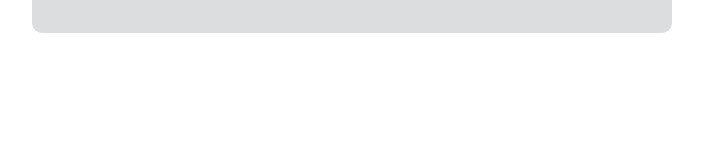
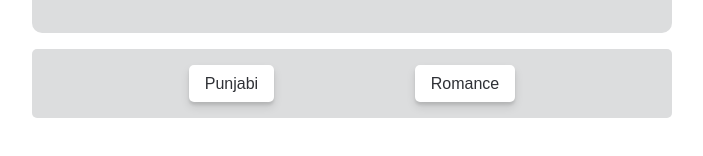
Before and after one commit to SK02K1/musicRec-using-styled-components, a React (Create React App) app: page / in a window 1280 px wide. Shown: the part 340-496 px from the top of the page, without its empty margins (288-991 px from the left). Built offline with nearby package versions, Linux system fonts and the light colour scheme.

Commit message:
add: Genre button component

```diff
--- a/src/App.js
+++ b/src/App.js
@@ -4,6 +4,7 @@ import { lightMode } from "./data/themes.js";
 import { useState } from "react";
 import { Nav } from "./components/Nav";
 import { Hero } from "./components/Hero";
+import { GenreBtnContainer } from "./components/GenreBtnContainer";
 
 export default function App() {
   const [appTheme, setAppTheme] = useState(lightMode);
@@ -13,6 +14,7 @@ export default function App() {
         <GlobalStyles />
         <Nav appThemeHandler={(themeName) => setAppTheme(themeName)} />
         <Hero />
+        <GenreBtnContainer />
       </ThemeProvider>
     </div>
   );
--- /dev/null
+++ b/src/components/GenreBtn.jsx
@@ -0,0 +1,5 @@
+import { StyledButton } from "./styles/Button.styled";
+
+export const GenreBtn = ({ btnName }) => {
+  return <StyledButton>{btnName}</StyledButton>;
+};
--- /dev/null
+++ b/src/components/GenreBtnContainer.jsx
@@ -0,0 +1,15 @@
+import { StlyedGenreBtnContainer } from "./styles/GenreBtnContainer.styled";
+import { getMusicDB } from "../data/MusicDB";
+import { GenreBtn } from "./GenreBtn";
+
+const musicCollection = getMusicDB();
+
+export const GenreBtnContainer = () => {
+  return (
+    <StlyedGenreBtnContainer>
+      {Object.keys(musicCollection).map((genre) => {
+        return <GenreBtn btnName={genre} />;
+      })}
+    </StlyedGenreBtnContainer>
+  );
+};
--- /dev/null
+++ b/src/components/styles/GenreBtnContainer.styled.jsx
@@ -0,0 +1,16 @@
+import styled from "styled-components";
+
+export const StlyedGenreBtnContainer = styled.div`
+  width: 50%;
+  margin: 1rem auto;
+  padding: 1rem;
+  display: flex;
+  justify-content: space-evenly;
+  flex-wrap: wrap;
+  background: ${({
+    theme: {
+      colors: { card }
+    }
+  }) => card};
+  border-radius: 5px;
+`;
```
